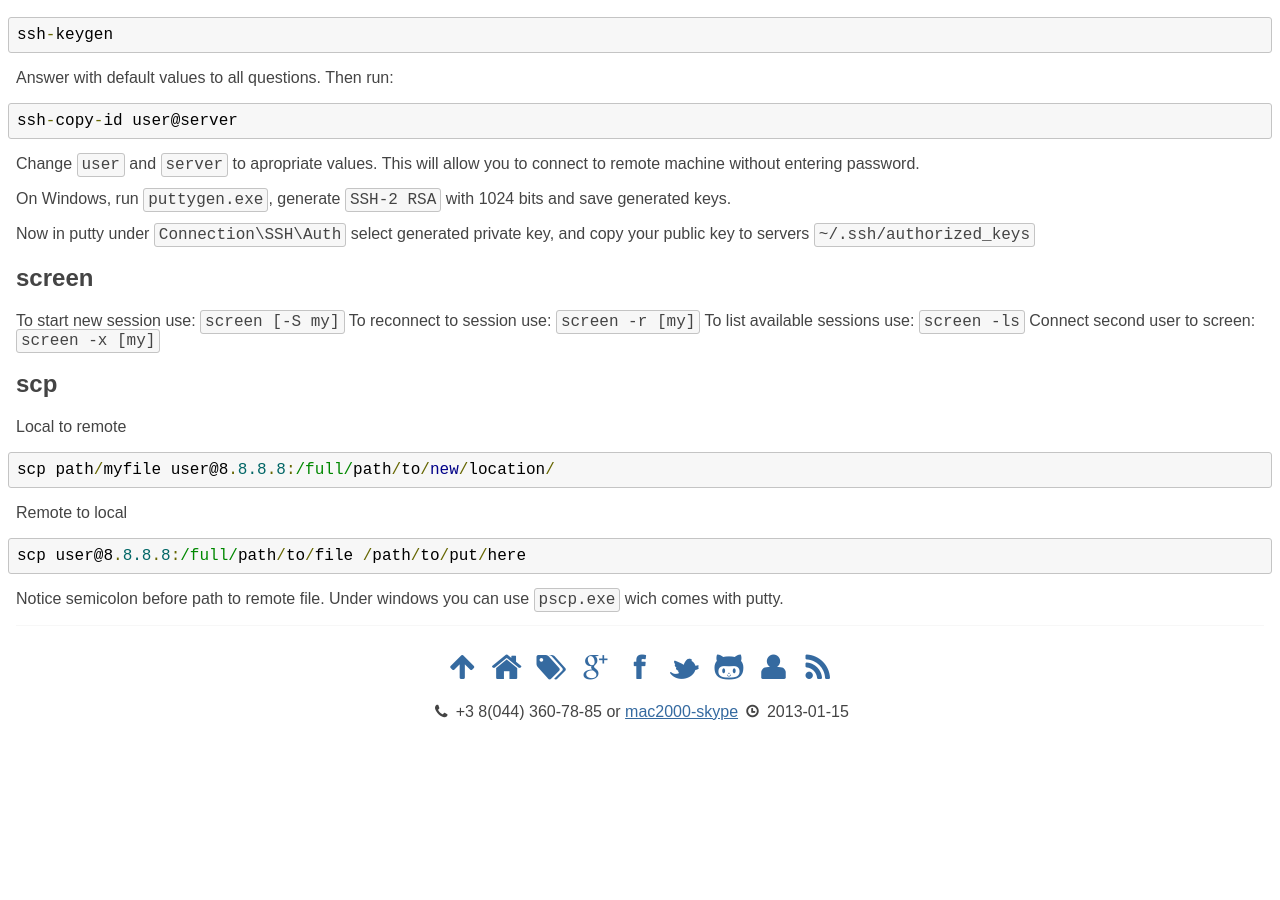
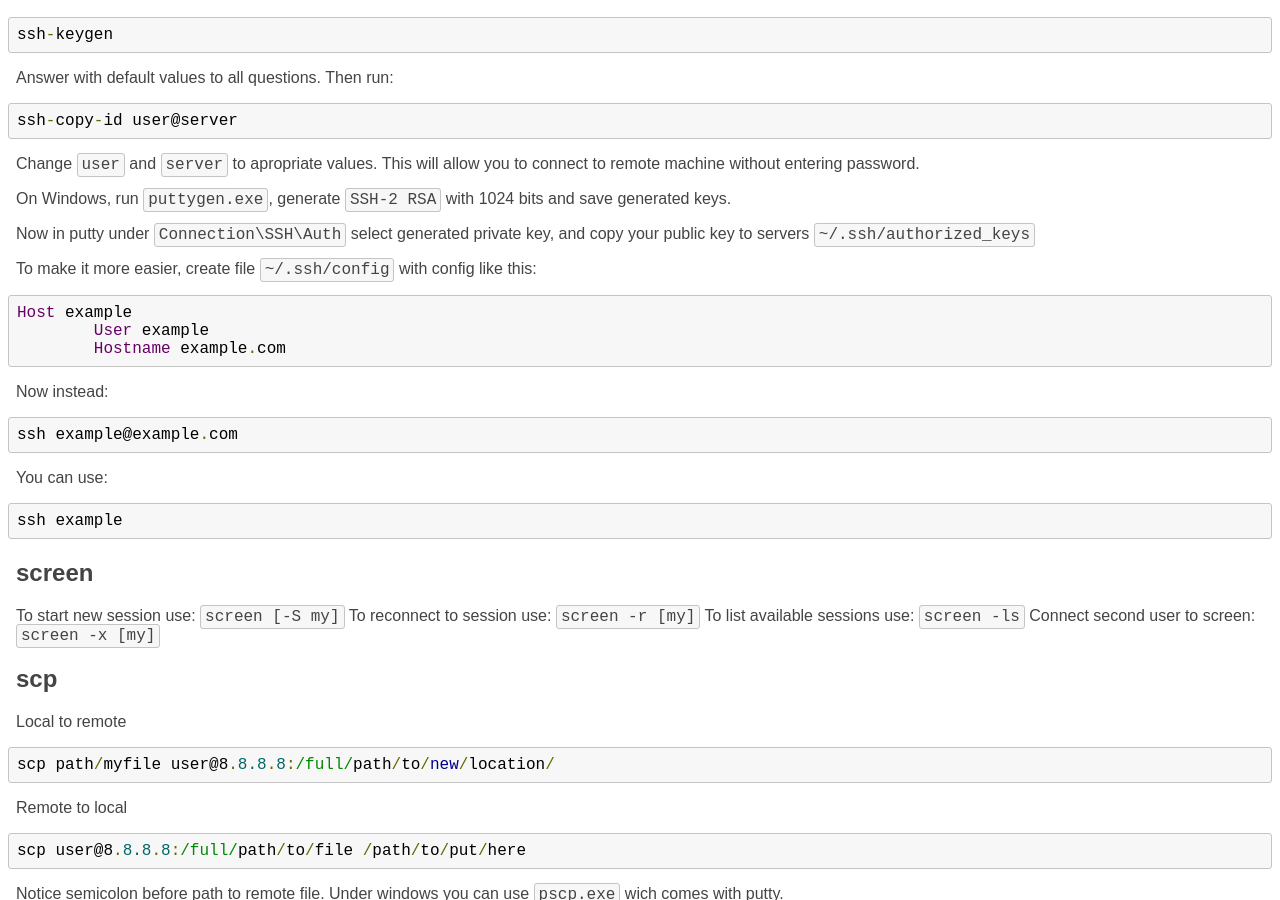
Before and after one commit to michaelbramwell/mac2000.github.com, a Jekyll site: the page built from howto/bash.md, in a window 1280 px wide and 900 px high, scrolled down 1936 px. Built offline with Jekyll 4.4.1, drawn with Linux system fonts in a browser that asks for light colours; before the commit the page ends 2673 px from its top, so only the background shows below that.

Commit message:
ssh config

```diff
--- a/howto/bash.md
+++ b/howto/bash.md
@@ -111,6 +111,21 @@ On Windows, run `puttygen.exe`, generate `SSH-2 RSA` with 1024 bits and save gen
 
 Now in putty under `Connection\SSH\Auth` select generated private key, and copy your public key to servers `~/.ssh/authorized_keys`
 
+To make it more easier, create file `~/.ssh/config` with config like this:
+
+	Host example
+		User example
+		Hostname example.com
+
+Now instead:
+
+	ssh example@example.com
+
+You can use:
+
+	ssh example
+
+
 screen
 ------
 
```
